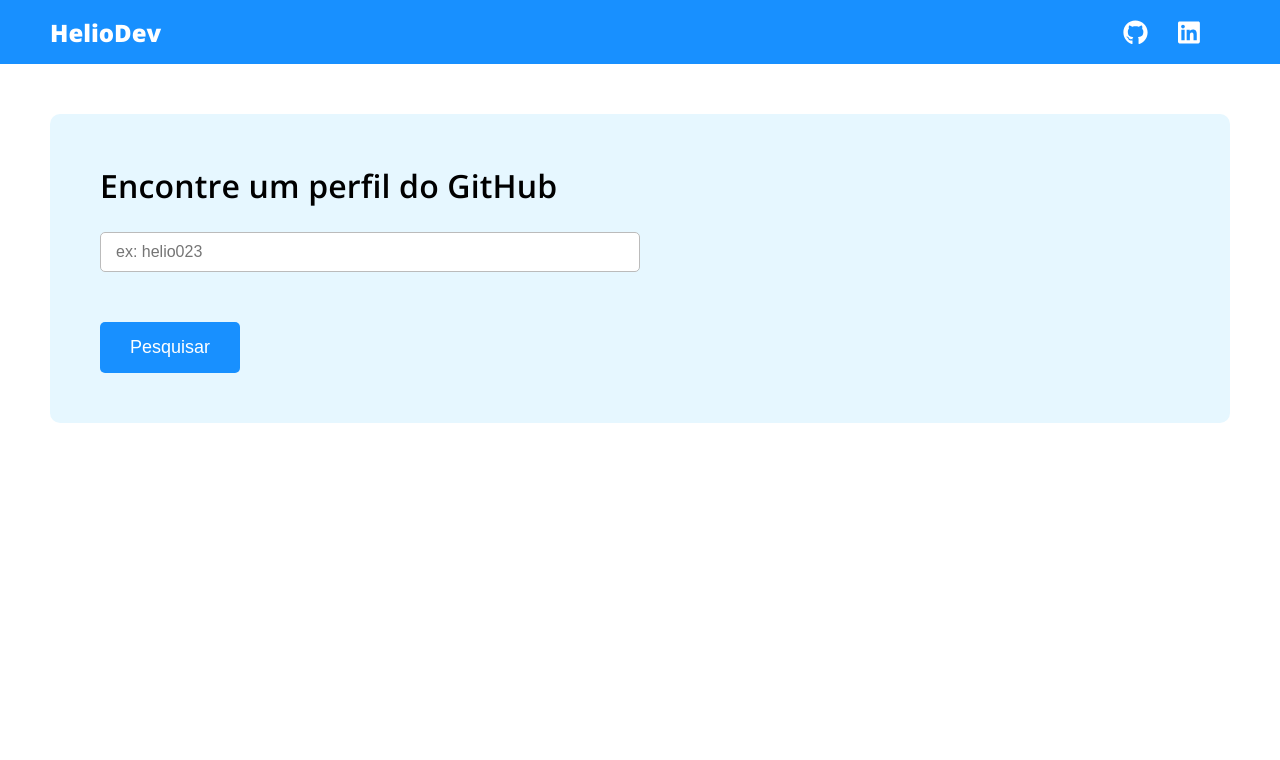
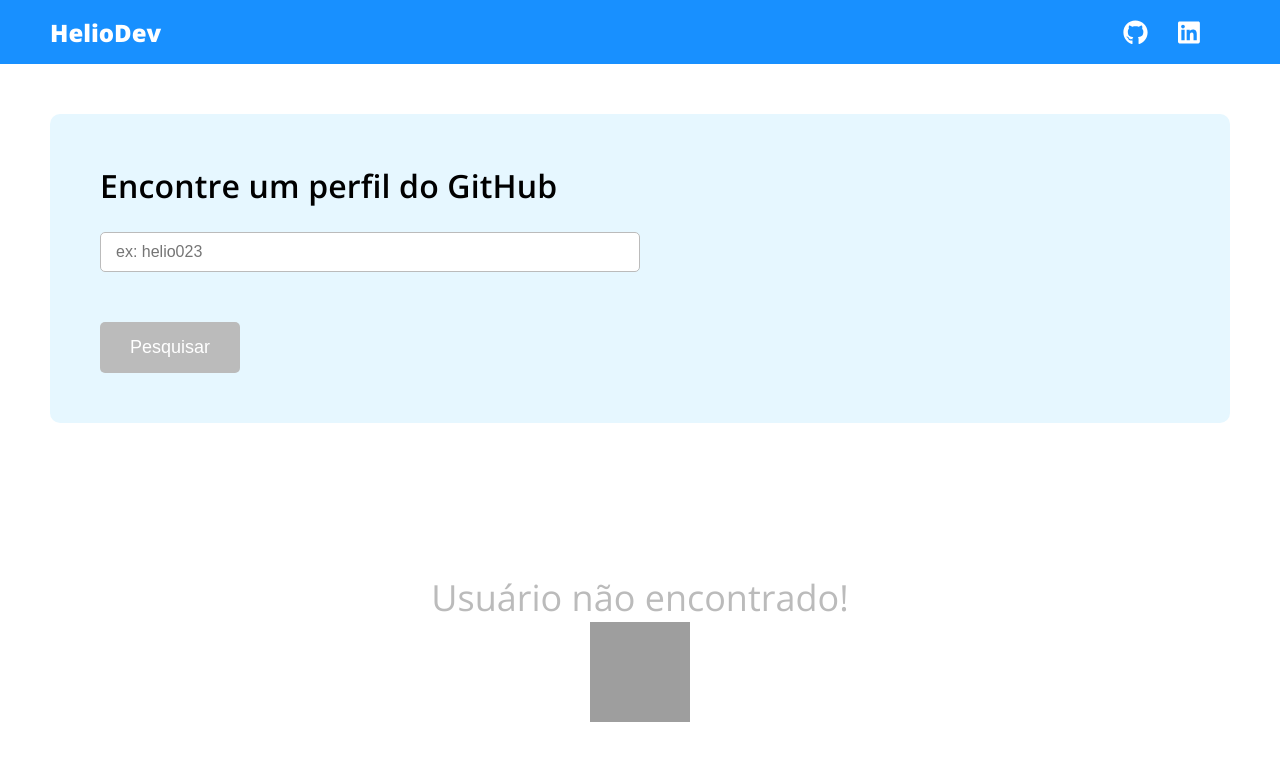
Before and after one commit to Helio023/github-perfil-search, a React (Create React App) app: page /search in a window 1280 px wide. Shown: the top 760 px of the page. Built offline with nearby package versions, Linux system fonts and the light colour scheme; grey boxes are pictures that could not be loaded.

Commit message:
Error and disabled button added

```diff
--- /dev/null
+++ b/src/core/components/NotFoundUser/NotFoundUser.tsx
@@ -0,0 +1,11 @@
+import './styles.scss'
+const NotFoundUser = () => {
+  return (
+    <div className='notfond-user'>
+        <h1>Usuário não encontrado!</h1>
+        <img src="https://i.ibb.co/CVvnjvN/bored.jpg" alt="not found" />
+    </div>
+  )
+}
+
+export default NotFoundUser
--- /dev/null
+++ b/src/core/components/NotFoundUser/styles.scss
@@ -0,0 +1,16 @@
+.notfond-user {
+  display: flex;
+  flex-direction: column;
+  align-items: center;
+  padding: 50px;
+  margin-top: 100px;
+  h1 {
+      font-weight: normal;
+      font-size: 36px;
+      color: #bbb;
+  }
+  img {
+    width: 100px;
+    height: 100px;
+  }
+}
--- a/src/core/pages/Search/Search.tsx
+++ b/src/core/pages/Search/Search.tsx
@@ -1,5 +1,6 @@
 import axios from 'axios';
 import { useState } from 'react';
+import NotFoundUser from '../../components/NotFoundUser/NotFoundUser';
 import Loader from './components/Loader/Loader';
 
 import './styles.scss';
@@ -70,7 +71,7 @@ const Search = () => {
           placeholder='ex: helio023'
           className='search__input'
         />
-        <button type='submit' className='search__btn'>
+        <button type='submit' disabled={name === '' ? true : false} className='search__btn'>
           {isLoading ? 'Pesquisando...' : 'Pesquisar'}
         </button>
       </form>
@@ -78,6 +79,8 @@ const Search = () => {
       {isLoading ? (
         <Loader />
       ) : (
+        <>
+          {data.name === '' ? <NotFoundUser /> : (
             <div className={isVisible ? 'perfil' : 'hide'}>
               <div className='perfil__img'>
                 <img src={data.avatar_url} alt={`Imagem de: ${data.name}`} />
@@ -116,6 +119,8 @@ const Search = () => {
               </div>
             </div>
           )}
+        </>
+      )}
     </div>
   );
 };
--- a/src/core/pages/Search/styles.scss
+++ b/src/core/pages/Search/styles.scss
@@ -47,6 +47,10 @@
     width: max-content;
     margin-top: 50px;
     cursor: pointer;
+
+    &:disabled {
+      background-color: #bbb;
+    }
 
     @media (max-width: 600px) {
       width: 100%;
```
Lines whose indentation alone changed are shown as unchanged.
